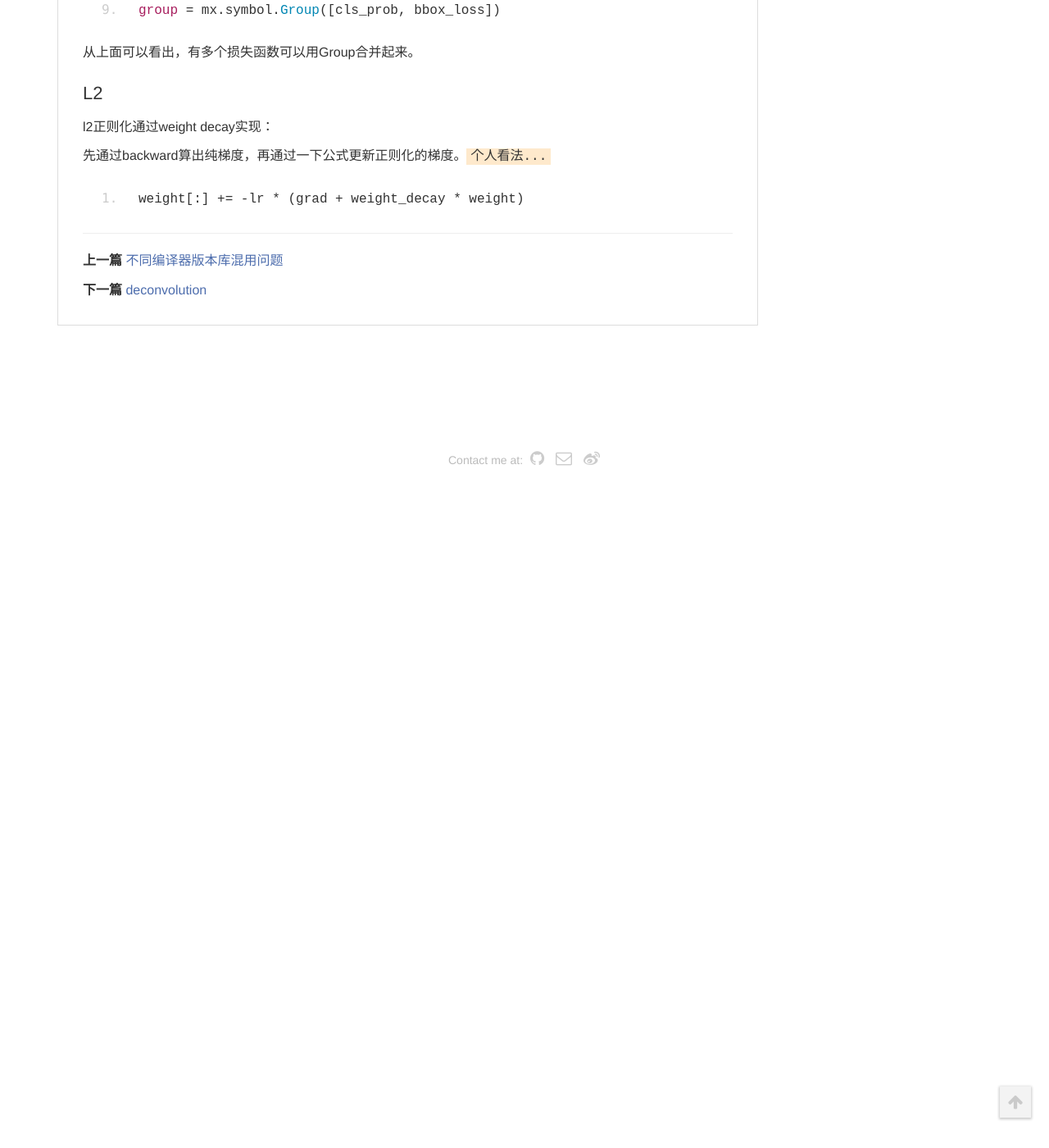
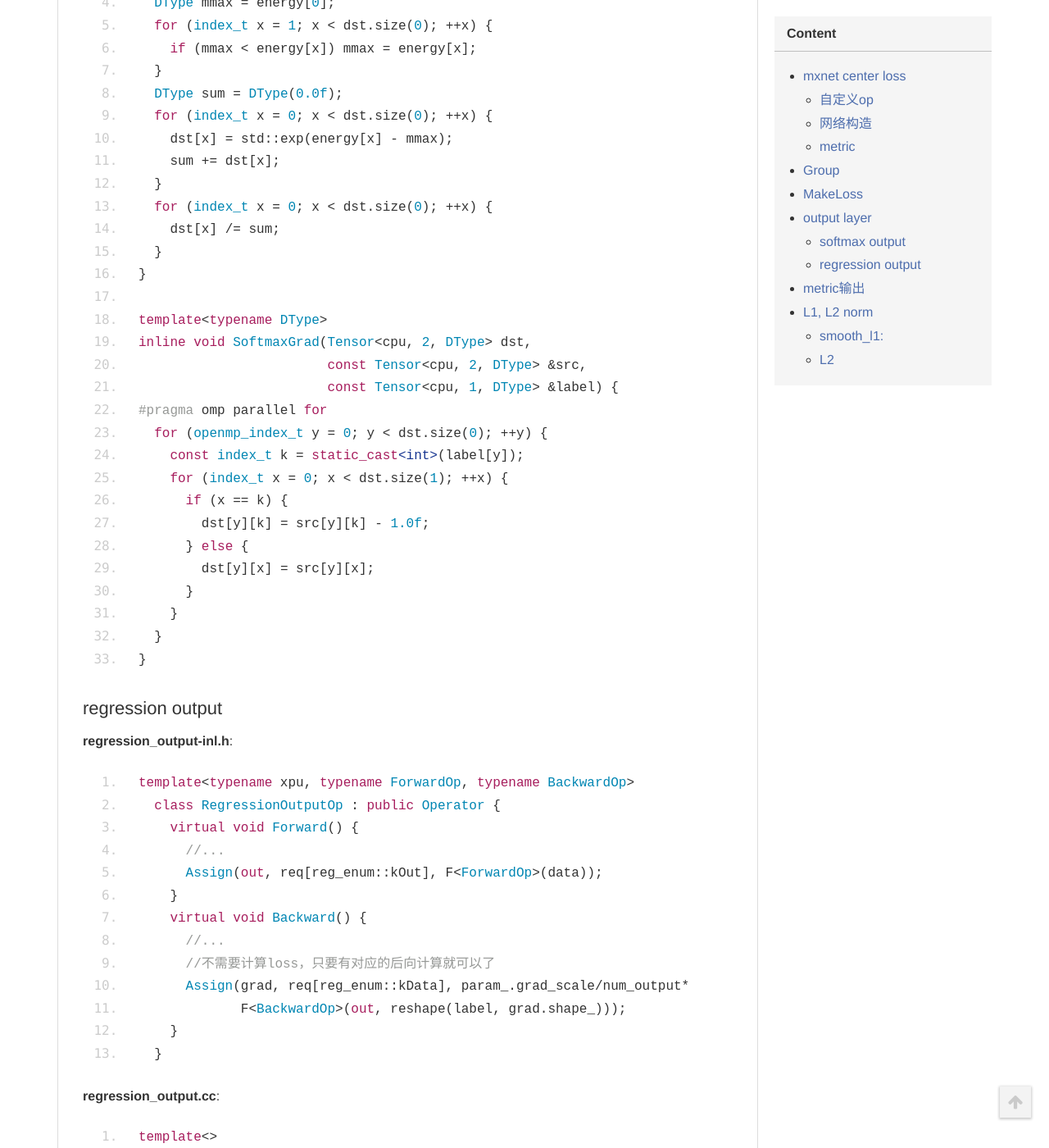
Before and after one commit to vsooda/vsooda.github.io, a Jekyll site: the page built from _posts/2017-03-07-mxnet-loss.markdown, in a window 1280 px wide and 1400 px high, scrolled down 7213 px. Shown: the whole window at 82% size. Built offline with Jekyll 4.4.1, drawn with Linux system fonts in a browser that asks for light colours; formulas are drawn with MathJax 3; comment, search, counter and statistics services are not loaded; before the commit the page ends 7800 px from its top, so only the background shows below that; some of the changed text lies outside the part shown.

Commit message:
add mxnet output layer examples

````diff
--- a/_posts/2017-03-07-mxnet-loss.markdown
+++ b/_posts/2017-03-07-mxnet-loss.markdown
@@ -270,7 +270,105 @@ for i, var in enumerate(gene_executor.grad_dict):
         optimizer.update(i, gene_executor.arg_dict[var], gene_executor.grad_dict[var], optim_states[i])
 ```
 
-backward是计算梯度，update是真正根据梯度更新参数。更新策略在optimizer里面
+backward是计算梯度，update是真正根据梯度更新参数。更新策略在optimizer里面.
+
+下面以mxnet的softmax output和regression output为例, 介绍mxnet的output layer。**在这些output layer中其实loss并没有被计算，而是直接把其梯度计算出来就好了。**
+
+#### softmax output
+
+**softmax_output-inl.h**:
+
+```cpp
+template<typename xpu, typename DType>
+class SoftmaxOutputOp : public Operator {
+  virtual void Forward() {
+  //...
+  	Softmax(out, data);
+  }
+  virtual void Backward() {
+  //...
+  	SoftmaxGrad(grad, out, label);
+  }
+}
+```
+
+**mshadow/tensor_cpu-inl.h**:
+
+```cpp
+template<typename DType>
+inline void Softmax(Tensor<cpu, 1, DType> dst,
+                    const Tensor<cpu, 1, DType> &energy) {
+  DType mmax = energy[0];
+  for (index_t x = 1; x < dst.size(0); ++x) {
+    if (mmax < energy[x]) mmax = energy[x];
+  }
+  DType sum = DType(0.0f);
+  for (index_t x = 0; x < dst.size(0); ++x) {
+    dst[x] = std::exp(energy[x] - mmax);
+    sum += dst[x];
+  }
+  for (index_t x = 0; x < dst.size(0); ++x) {
+    dst[x] /= sum;
+  }
+}
+
+template<typename DType>
+inline void SoftmaxGrad(Tensor<cpu, 2, DType> dst,
+                        const Tensor<cpu, 2, DType> &src,
+                        const Tensor<cpu, 1, DType> &label) {
+#pragma omp parallel for
+  for (openmp_index_t y = 0; y < dst.size(0); ++y) {
+    const index_t k = static_cast<int>(label[y]);
+    for (index_t x = 0; x < dst.size(1); ++x) {
+      if (x == k) {
+        dst[y][k] = src[y][k] - 1.0f;
+      } else {
+        dst[y][x] = src[y][x];
+      }
+    }
+  }
+}
+```
+
+#### regression output
+
+**regression_output-inl.h**:
+
+```cpp
+template<typename xpu, typename ForwardOp, typename BackwardOp>
+  class RegressionOutputOp : public Operator {
+    virtual void Forward() {
+      //...
+      Assign(out, req[reg_enum::kOut], F<ForwardOp>(data));
+    }
+    virtual void Backward() {
+      //...
+      //不需要计算loss，只要有对应的后向计算就可以了
+      Assign(grad, req[reg_enum::kData], param_.grad_scale/num_output*
+             F<BackwardOp>(out, reshape(label, grad.shape_)));
+    }
+  }
+```
+
+**regression_output.cc**:
+
+  ```cpp
+template<>
+Operator *CreateRegressionOutputOp<cpu>(reg_enum::RegressionOutputType type,
+                                        RegressionOutputParam param) {
+  switch (type) {
+    case reg_enum::kLinear:
+      return new RegressionOutputOp<cpu, mshadow::op::identity, mshadow::op::minus>(param); //不同的regression只是前向，后向op不一样
+    case reg_enum::kLogistic:
+      return new RegressionOutputOp<cpu, mshadow_op::sigmoid, mshadow::op::minus>(param);
+    case reg_enum::kMAE:
+      return new RegressionOutputOp<cpu, mshadow::op::identity, mshadow_op::minus_sign>(param);
+    default:
+      LOG(FATAL) << "unknown activation type " << type;
+  }
+  return nullptr;
+}
+  ```
 
 ### metric输出
 
@@ -285,8 +383,6 @@ loss[len(style_layer)] += alpha*np.sum(np.square((desc_executor.outputs[len(styl
 if epoch % 20 == 0:
 	print 'loss', sum(loss), np.array(loss)
 ```
-
-
 
 ### L1, L2 norm
 
````
